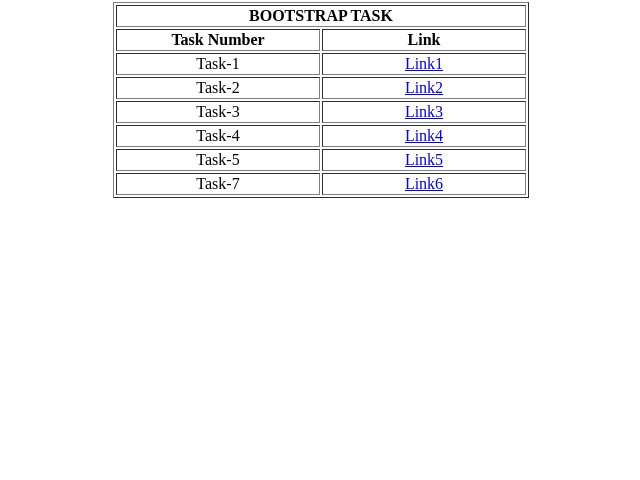
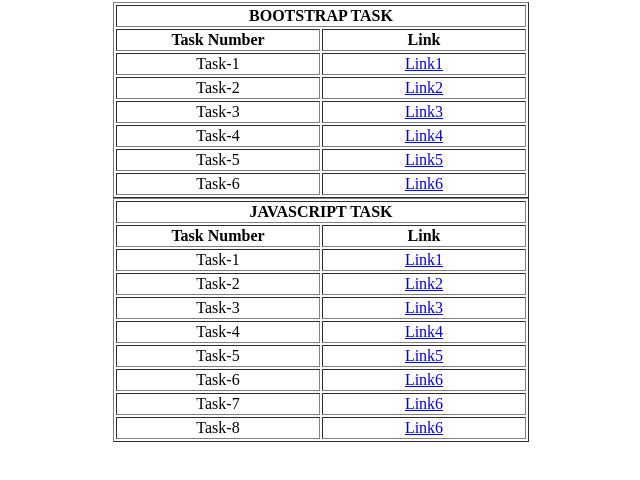
Before and after one commit to nush2907/bootstrap_js_21bai1073, a plain HTML site: page index.html in a window 1280 px wide. Shown: the part 78-558 px from the top of the page, without its empty margins (319-959 px from the left). Drawn offline with Linux system fonts and the light colour scheme.

Commit message:
Update index.html

```diff
--- a/index.html
+++ b/index.html
@@ -37,8 +37,54 @@
         </tr>
 
         <tr>
+            <td style="text-align: center;">Task-6</td>
+            <td style="text-align: center;"><a href="./boot_task6.html">Link6</a></td>
+        </tr>
+        </table>
+
+        <table border="1" >
+            <tr>
+                <th colspan="2" style="width: 200px;">JAVASCRIPT TASK</th>
+            </tr>
+            <tr>
+                <th style="width: 200px;" >Task Number</th>
+                <th style="width: 200px;">Link</th>
+          </tr>
+
+          <tr>
+              <td style="text-align: center;">Task-1</td>
+              <td style="text-align: center;"><a href="./task1.html">Link1</a></td>
+          </tr>
+          <tr>
+            <td style="text-align: center;">Task-2</td>
+            <td style="text-align: center;"><a href="./task2.html">Link2</a></td>
+        </tr>
+        <tr>
+            <td style="text-align: center;">Task-3</td>
+            <td style="text-align: center;"><a href="./task3.html">Link3</a></td>
+        </tr>
+        <tr>
+            <td style="text-align: center;">Task-4</td>
+            <td style="text-align: center;"><a href="./task4.html">Link4</a></td>
+        </tr>
+        <tr>
+            <td style="text-align: center;">Task-5</td>
+            <td style="text-align: center;"><a href="./task5.html">Link5</a></td>
+        </tr>
+
+        <tr>
+            <td style="text-align: center;">Task-6</td>
+            <td style="text-align: center;"><a href="./task6.html">Link6</a></td>
+        </tr>
+
+        <tr>
             <td style="text-align: center;">Task-7</td>
-            <td style="text-align: center;"><a href="./boot_task6.html">Link6</a></td>
+            <td style="text-align: center;"><a href="./task7.html">Link6</a></td>
+        </tr>
+
+        <tr>
+            <td style="text-align: center;">Task-8</td>
+            <td style="text-align: center;"><a href="./task8.html">Link6</a></td>
         </tr>
         </table>
 
```
